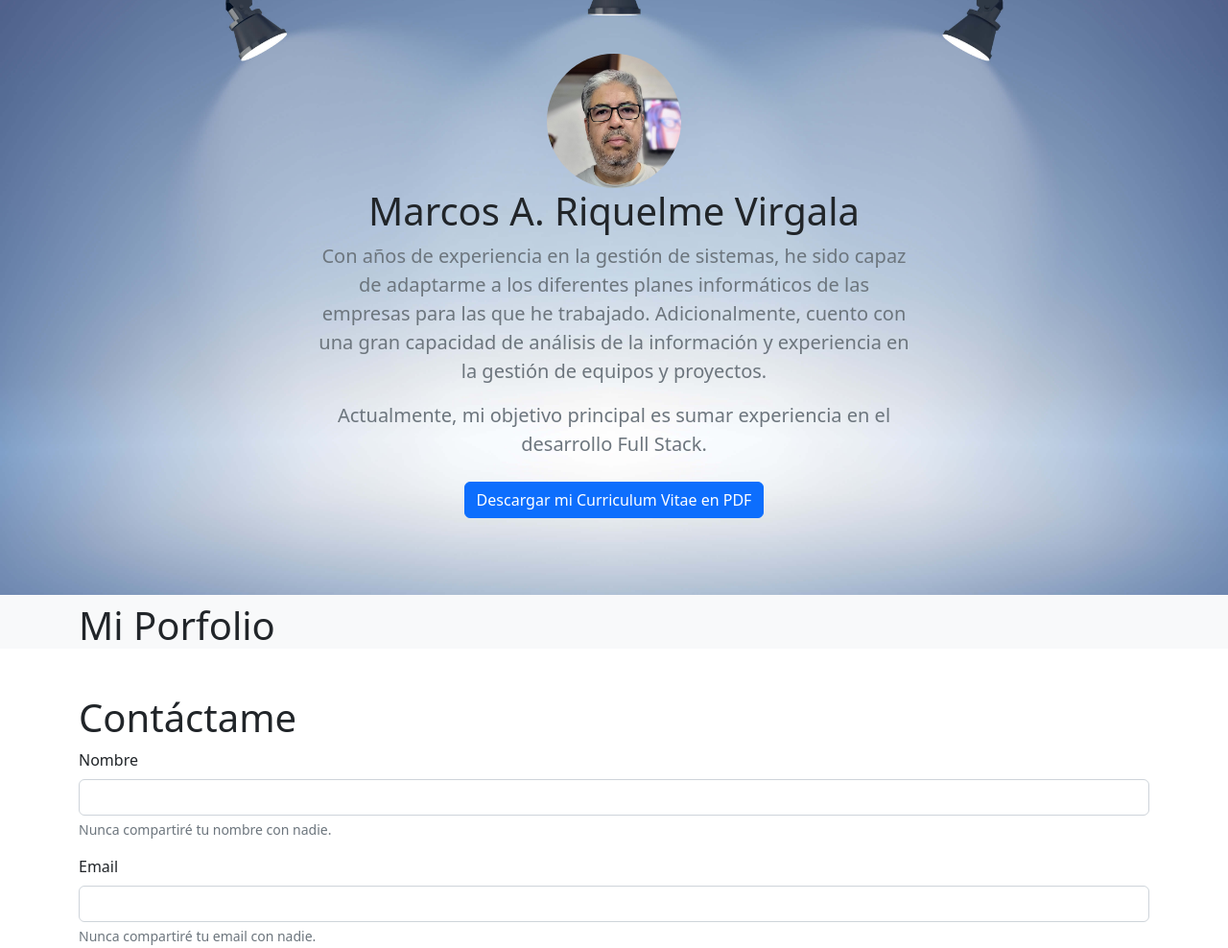
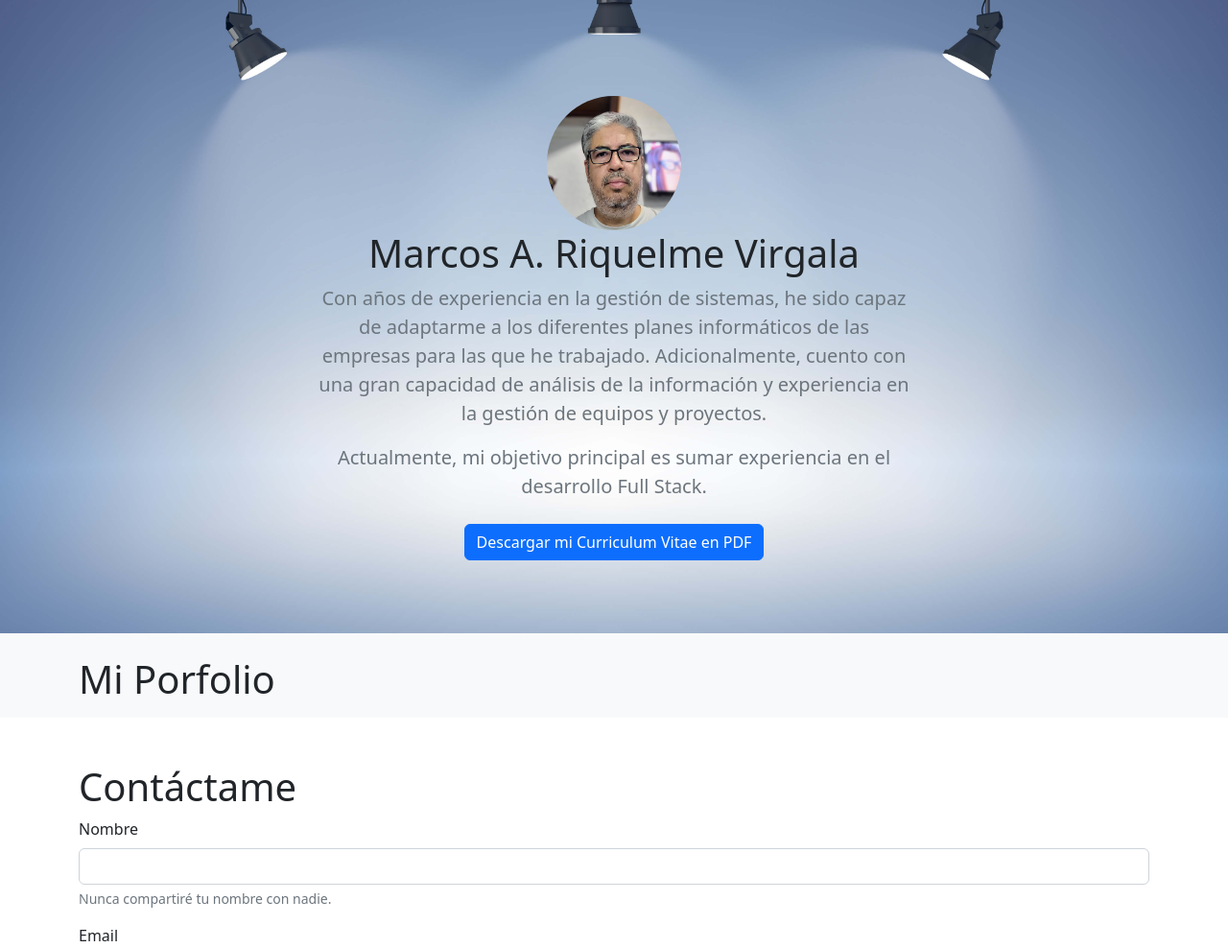
Before and after one commit to capaudaz/porfolio, a PHP site: page / in a window 1280 px wide. Shown: the part 56-1044 px from the top of the page at 96% size. Run offline with PHP 8.4, Linux system fonts and the light colour scheme; data that the repository does not hold is empty.

Commit message:
ajustes varios

```diff
--- a/views/modulos/cards.php
+++ b/views/modulos/cards.php
@@ -1,4 +1,4 @@
-<div class="album py-2 bg-light">
+<div class="album py-4 bg-light">
   <div class="container tarjetas">
 
     <div class="row">
--- a/views/modulos/description.php
+++ b/views/modulos/description.php
@@ -1,6 +1,6 @@
-<section class="py-2 text-center container-fluid header">
+<section class="py-1 text-center container-fluid header">
     <div class="row py-lg-5">
-        <div class="col-lg-6 col-md-8 mx-auto">
+        <div class="col-lg-6 col-md-8 mx-auto pt-5">
             <img class="bd-placeholder-img rounded-circle" width="140" height="140" src="views/img/marcos.jpg" alt="Foto Marcos">
             <h1 class="fw-light">Marcos A. Riquelme Virgala</h1>
             <p class="lead text-muted">Con años de experiencia en la gestión de sistemas, he sido capaz de adaptarme a los diferentes planes informáticos de las empresas para las que he trabajado. Adicionalmente, cuento con una gran capacidad de análisis de la información y experiencia en la gestión de equipos y proyectos.</p>
```
